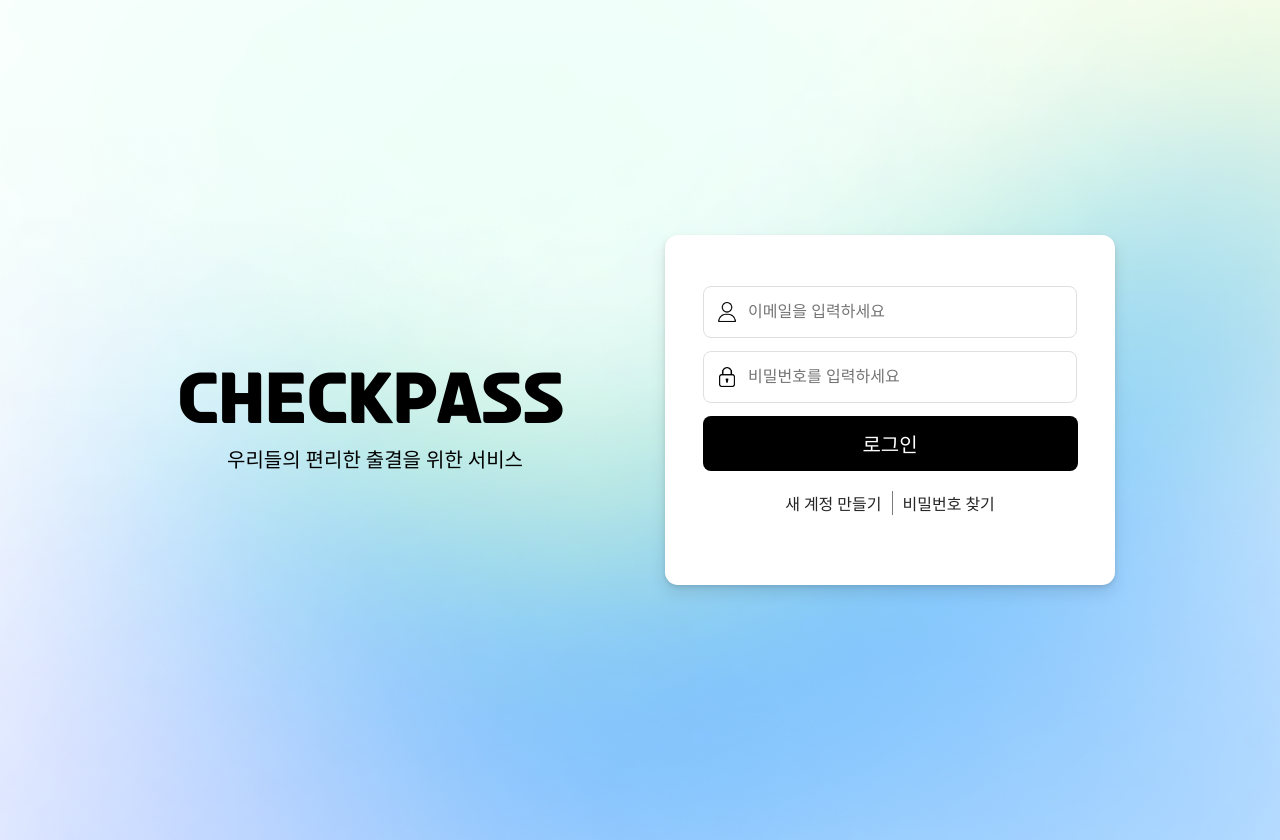
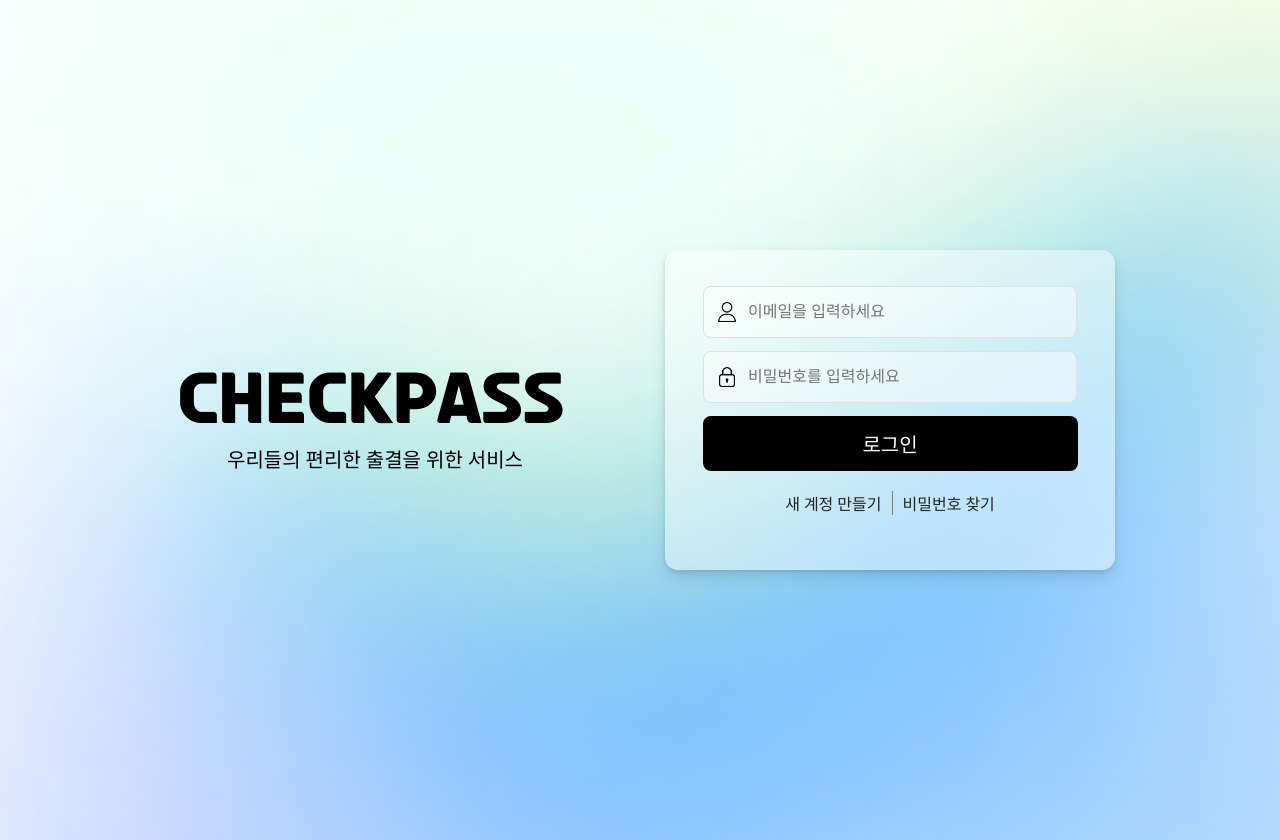
Before and after one commit to Capstone-1Team/Check-Pass-Web, a React (Vite) app in the folder frontend/: page / in a window 1280 px wide. Built offline with nearby package versions, Linux system fonts and the light colour scheme; a web font is replaced by a local one.

Commit message:
design: [Client] Reduce opacity of form in Login Page (#3)

```diff
--- a/frontend/src/Styles/Component/_form.module.scss
+++ b/frontend/src/Styles/Component/_form.module.scss
@@ -12,7 +12,7 @@
   border-radius: 13px;
 
   margin: 20px 40px 40px 40px;
-  background-color: #fff;
+  background-color: #ffffff6e;
 
   .form_header {
     padding-bottom: var(--form-header-text-pd);
@@ -34,7 +34,7 @@
       margin-top: -20px;
       padding-left: 25px;
 
-      color: $font-gray;
+      color: #000;
     }
   }
 
@@ -85,7 +85,7 @@
         width: 330px;
         height: 50px;
 
-        background-color: #fff;
+        background-color: #ffffff6e;
         border: 1px solid var(--border-color);
         border-radius: 8px;
 
@@ -166,7 +166,8 @@
 
       select,
       input {
-        background-color: #fff;
+        background-color: #ffffff00;
+
         border: none;
         outline: none;
       }
@@ -182,6 +183,7 @@
       input {
         font-size: 16px;
         color: var(--font-color);
+        background-color: #ffffff00;
       }
     }
 
@@ -202,8 +204,8 @@
         width: 70px;
         height: 40px;
 
-        background-color: var(--border-color);
-        color: $font-gray;
+        background-color: #ffffff6e;
+        color: #000;
         font-size: 18px;
 
         margin-right: 5px;
--- a/frontend/src/Styles/_variable.module.scss
+++ b/frontend/src/Styles/_variable.module.scss
@@ -15,7 +15,7 @@
   --title-font-size: 65px;
 
   --form-width: 450px;
-  --form-height: 350px;
+  --form-height: 320px;
   --signUp-padding: 0;
 
   --form-header-top: 440px;
```
